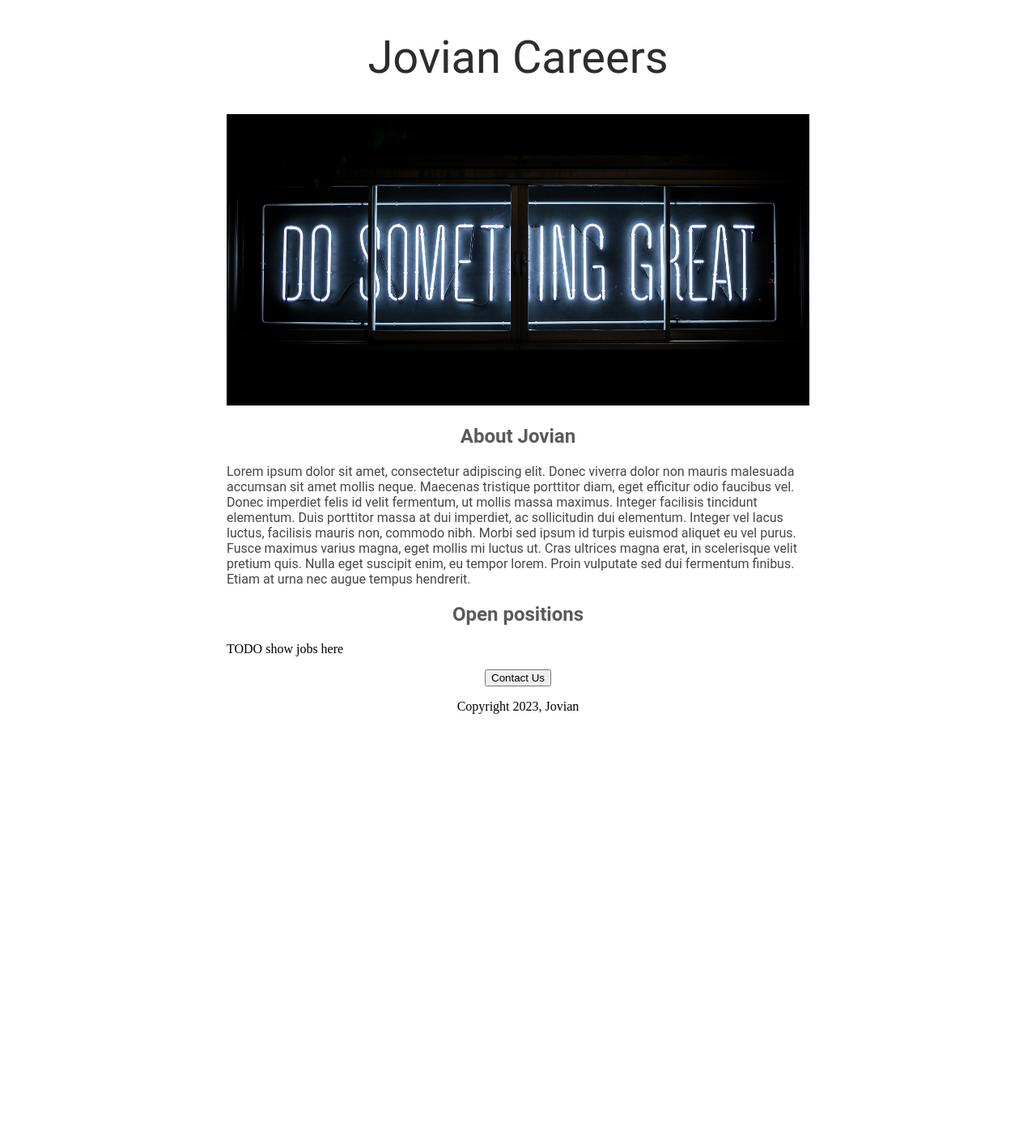
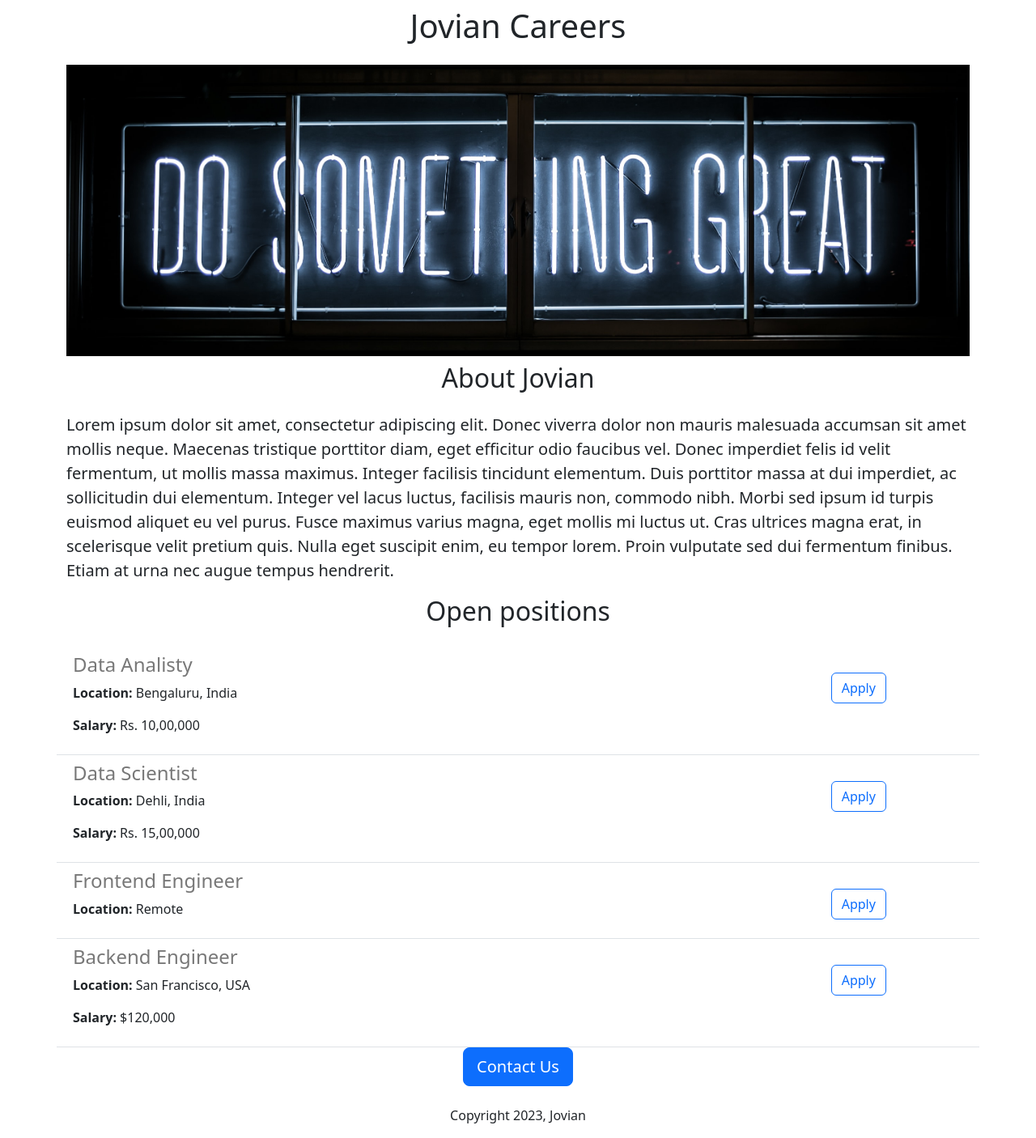
Before and after one commit to GabriellSz/jovian-careers-website, a Flask app: page / in a window 1280 px wide. Shown: the whole page at 81% size. Before the commit the page ends 882 px from the top, so only its background shows below. Run offline with Flask 2, Linux system fonts and the light colour scheme.

Commit message:
added dynamic data and api route

```diff
--- a/app.py
+++ b/app.py
@@ -1,12 +1,36 @@
-from flask import Flask, render_template
+from flask import Flask, render_template, jsonify
 
 app = Flask(__name__)
 
+JOBS = [{
+  'id': 1,
+  'title': 'Data Analisty',
+  'location': 'Bengaluru, India',
+  'salary': 'Rs. 10,00,000'
+}, {
+  'id': 2,
+  'title': 'Data Scientist',
+  'location': 'Dehli, India',
+  'salary': 'Rs. 15,00,000'
+}, {
+  'id': 3,
+  'title': 'Frontend Engineer',
+  'location': 'Remote',
+}, {
+  'id': 4,
+  'title': 'Backend Engineer',
+  'location': 'San Francisco, USA',
+  'salary': '$120,000'
+}]
+
 
 @app.route("/")
-def hello_world():
-  return render_template("home.html")
+def hello_jovian():
+  return render_template("home.html", jobs=JOBS, company_name="Jovian")
 
+@app.route("/api/jobs")
+def list_jobs():
+  return jsonify(JOBS)
 
 if __name__ == "__main__":
   app.run(host='0.0.0.0', debug=True)
--- a/templates/home.html
+++ b/templates/home.html
@@ -1,48 +1,36 @@
 <!DOCTYPE html>
 <html lang="en">
   <head>
-    <title>Jovian Careers</title>
+    <meta charset="utf-8">
+    <meta name="viewport" content="width=device-width, initial-scale=1">
+    <title>{{ company_name }}  Careers</title>
+    <link href="https://cdn.jsdelivr.net/npm/bootstrap@5.3.0-alpha1/dist/css/bootstrap.min.css" rel="stylesheet" integrity="sha384-GLhlTQ8iRABdZLl6O3oVMWSktQOp6b7In1Zl3/Jr59b6EGGoI1aFkw7cmDA6j6gD" crossorigin="anonymous">
     <style>
-      h1 {
-        font-size: 3.5em;
-        font-family: Roboto;
-        font-weight: normal;
-        color: rgb(45, 45, 45);
-        text-align: center;
-      }
       #banner {
+        object-fit: cover;
         width: 100%;
         height: 360px;
-        object-fit: cover;
       }
-      h2 {
-        font-size: 1.5em;
-        font-family: Roboto;
-        color: rgb(90, 90, 90);
-        text-align: center;
-      }
-      .bodytext {
-
-        font-family: Roboto;
-        color: rgb(70, 70, 70);
-      }
-      #container {
-        max-width: 720px;
-        margin: 0 auto;
+      h4 {
+        color: rgb(120, 120, 120);
       }
     </style>
   </head>
   <body>
-    <div id="container">
-      <h1>Jovian Careers</h1>
-      <img id="banner" src="../static/banner.jpg" alt="A banner with a phrase: 'Do something great'" height="320">
-      <h2>About Jovian</h2>
-      <p class="bodytext">Lorem ipsum dolor sit amet, consectetur adipiscing elit. Donec viverra dolor non mauris malesuada accumsan sit amet mollis neque. Maecenas tristique porttitor diam, eget efficitur odio faucibus vel. Donec imperdiet felis id velit fermentum, ut mollis massa maximus. Integer facilisis tincidunt elementum. Duis porttitor massa at dui imperdiet, ac sollicitudin dui elementum. Integer vel lacus luctus, facilisis mauris non, commodo nibh. Morbi sed ipsum id turpis euismod aliquet eu vel purus. Fusce maximus varius magna, eget mollis mi luctus ut. Cras ultrices magna erat, in scelerisque velit pretium quis. Nulla eget suscipit enim, eu tempor lorem. Proin vulputate sed dui fermentum finibus. Etiam at urna nec augue tempus hendrerit.</p>
-      <h2>Open positions</h2>
-      <p>TODO show jobs here</p>
-      <div style="text-align:center">
-        <button>Contact Us</button>
-        <p>Copyright 2023, Jovian</p>
+    <div class="container">
+      <h1 class="text-center mt-2 mb-4">{{ company_name }} Careers</h1>
+      <img class="img-fluid" id="banner" src="../static/banner.jpg" alt="A banner with a phrase: 'Do something great'" height="320">
+      <h2 class="text-center mt-2 mb-4">About Jovian</h2>
+      <p class="lead">Lorem ipsum dolor sit amet, consectetur adipiscing elit. Donec viverra dolor non mauris malesuada accumsan sit amet mollis neque. Maecenas tristique porttitor diam, eget efficitur odio faucibus vel. Donec imperdiet felis id velit fermentum, ut mollis massa maximus. Integer facilisis tincidunt elementum. Duis porttitor massa at dui imperdiet, ac sollicitudin dui elementum. Integer vel lacus luctus, facilisis mauris non, commodo nibh. Morbi sed ipsum id turpis euismod aliquet eu vel purus. Fusce maximus varius magna, eget mollis mi luctus ut. Cras ultrices magna erat, in scelerisque velit pretium quis. Nulla eget suscipit enim, eu tempor lorem. Proin vulputate sed dui fermentum finibus. Etiam at urna nec augue tempus hendrerit.</p>
+      <h2 class="text-center mt-2 mb-4">Open positions</h2>
+
+      {% for job in jobs %}
+          {% include 'jobitem.html' %}
+      {% endfor %}
+
+      <div class="text-center">
+        <button class="btn btn-primary btn-lg">Contact Us</button>
+        <p class="mt-4">Copyright 2023, Jovian</p>
       </div>
     </div>
   </body>
--- /dev/null
+++ b/templates/jobitem.html
@@ -0,0 +1,17 @@
+<div class="border-bottom row" style="padding: 8px;">
+  <div class="col-10">
+    <h4 class="mb-2">{{ job['title'] }}</h4>
+    <p>
+      <strong>Location:</strong> {{ job['location'] }}
+    </p>
+    {% if 'salary' in job %}
+      <p>
+        <strong>Salary:</strong> {{ job['salary'] }}
+      </p>
+    {% endif %}
+  </div>
+  <div class="col-2">
+    <button type="button" class="btn btn-outline-primary mt-4">Apply</button>
+  </div>
+
+</div>
```
